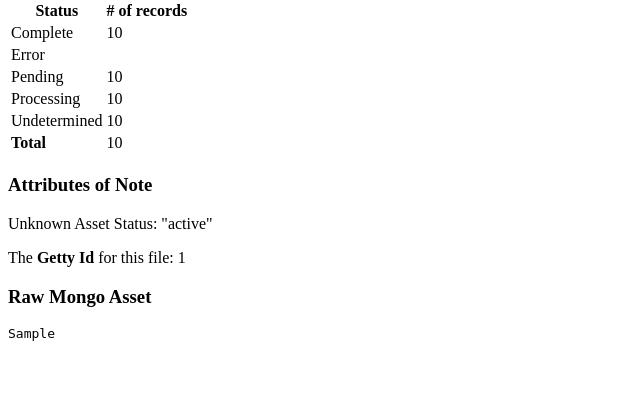
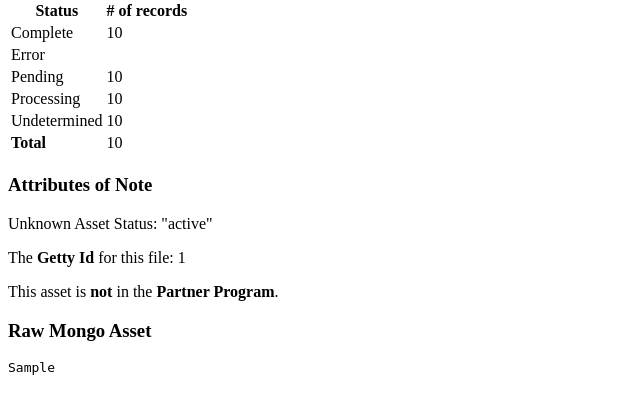
Before and after one commit to deifante/Bluesky_Status, a Django app: template templates/mongo_status/index.html in a window 1280 px wide. Shown: the part 131-545 px from the top of the page, without its empty margins (0-640 px from the left). Run offline with Django 3.2, Linux system fonts and the light colour scheme; the template is opened without the code that fills it: most values are stand-ins (such as "Sample title", 1, 10 or a date in 2020); parts of the project's set-up code (start-up, migrations or seed data) failed here and were passed over.

Commit message:
Now with Partner Program status.
Added mysql access to see if files are in the partner program.

```diff
--- a/mongo_status/views.py
+++ b/mongo_status/views.py
@@ -1,16 +1,18 @@
 import pprint
 
-# from django.http import HttpResponse
 from django.shortcuts import render
 
 from mongo_access import get_asset, get_status_counts
+from mysql_access import is_partner_program
 
 def index(request):
     return render(request, 'mongo_status/index.html', {'status_counts': get_status_counts()})
 
 def get_status(request):
     asset = None
-    response_dict = {'query_value':request.GET['assetId'], 'status_counts': get_status_counts()}
+    response_dict = {'query_value':request.GET['assetId'],
+                     'is_partner_program':is_partner_program(int(request.GET['assetId'])),
+                     'status_counts': get_status_counts()}
     try:
         assetId = int(request.GET['assetId'])
         asset = get_asset(assetId)
--- a/templates/mongo_status/index.html
+++ b/templates/mongo_status/index.html
@@ -23,6 +23,13 @@
     {% comment %} Getty ID {% endcomment %}
     {% if asset.partnerData.getty.partnerId %}
       <p>The <strong>Getty Id</strong> for this file: {{ asset.partnerData.getty.partnerId }}</p>
+    {% endif %}
+
+    {% comment %} Is this file in the partner program? {% endcomment %}
+    {% if is_partner_program %}
+      <p>This asset is <strong>in</strong> the <strong>Partner Program</strong>.</p>
+    {% else %}
+      <p>This asset is <strong>not</strong> in the <strong>Partner Program</strong>.</p>
     {% endif %}
 
     {% comment %} Files migrated manually {% endcomment %}
```
Also changed, not shown: mongo_status/mongo_access.py (+4 -4 lines), mongo_status/mysql_access.py (added, +9 -0 lines), 1 other file.
